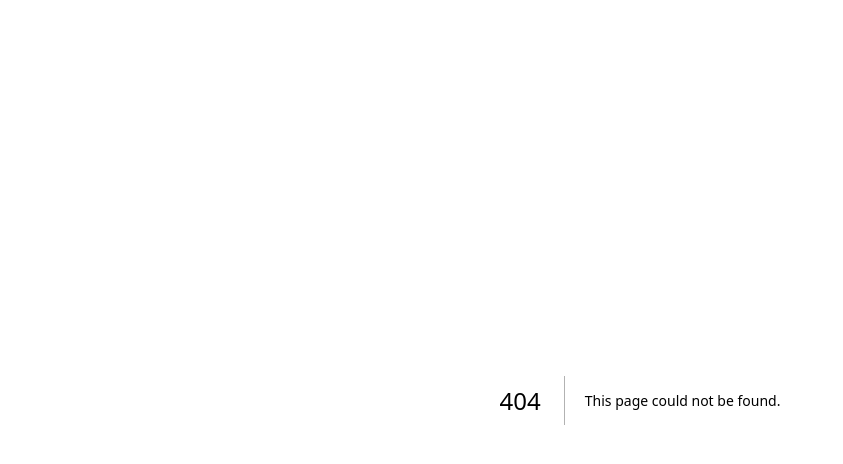
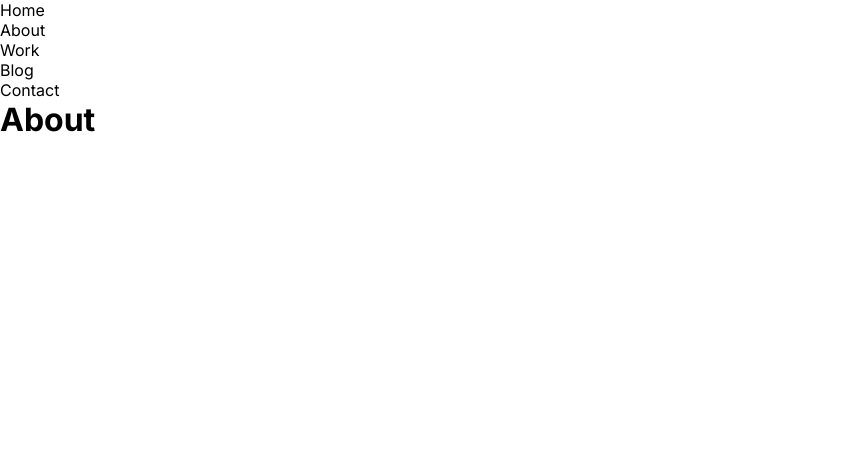
Before and after one commit to RomainSire/portfolio-nextjs, a Next.js app: page /about in a window 1280 px wide. Before the commit this address had no page. Shown: the top 464 px of the page, without its empty margins (0-843 px from the left). Built offline with nearby package versions, Linux system fonts and the light colour scheme.

Commit message:
feat(nav): add dummy pages and navigation

```diff
--- /dev/null
+++ b/src/app/(pages)/about/page.tsx
@@ -0,0 +1,3 @@
+export default function AboutPage() {
+	return <h1>About</h1>;
+}
--- /dev/null
+++ b/src/app/(pages)/blog/page.tsx
@@ -0,0 +1,3 @@
+export default function BlogPage() {
+	return <h1>Blog</h1>;
+}
--- /dev/null
+++ b/src/app/(pages)/contact/page.tsx
@@ -0,0 +1,3 @@
+export default function ContactPage() {
+	return <h1>Contact</h1>;
+}
--- /dev/null
+++ b/src/app/(pages)/layout.tsx
@@ -0,0 +1,32 @@
+import Link from "next/link";
+
+type Props = Readonly<{
+	children: React.ReactNode;
+}>;
+
+export default function PagesLayout({ children }: Props) {
+	return (
+		<>
+			<nav>
+				<ul>
+					<li>
+						<Link href={`/`}>Home</Link>
+					</li>
+					<li>
+						<Link href={`/about`}>About</Link>
+					</li>
+					<li>
+						<Link href={`/work`}>Work</Link>
+					</li>
+					<li>
+						<Link href={`/blog`}>Blog</Link>
+					</li>
+					<li>
+						<Link href={`/contact`}>Contact</Link>
+					</li>
+				</ul>
+			</nav>
+			<main>{children}</main>
+		</>
+	);
+}
--- /dev/null
+++ b/src/app/(pages)/work/page.tsx
@@ -0,0 +1,3 @@
+export default function WorkPage() {
+	return <h1>Work</h1>;
+}
--- a/src/app/layout.tsx
+++ b/src/app/layout.tsx
@@ -1,6 +1,10 @@
 import type { Metadata } from "next";
 import { Inter } from "next/font/google";
 import "./globals.css";
+
+type Props = Readonly<{
+	children: React.ReactNode;
+}>;
 
 const inter = Inter({ subsets: ["latin"] });
 
@@ -9,11 +13,7 @@ export const metadata: Metadata = {
 	description: "I am a front-end developer for hire, and I also code fun apps on my free time.",
 };
 
-export default function RootLayout({
-	children,
-}: Readonly<{
-	children: React.ReactNode;
-}>) {
+export default function RootLayout({ children }: Props) {
 	return (
 		<html lang="en">
 			<body className={inter.className}>{children}</body>
```
Also changed, not shown: src/app/page.tsx (+17 -1 lines).
